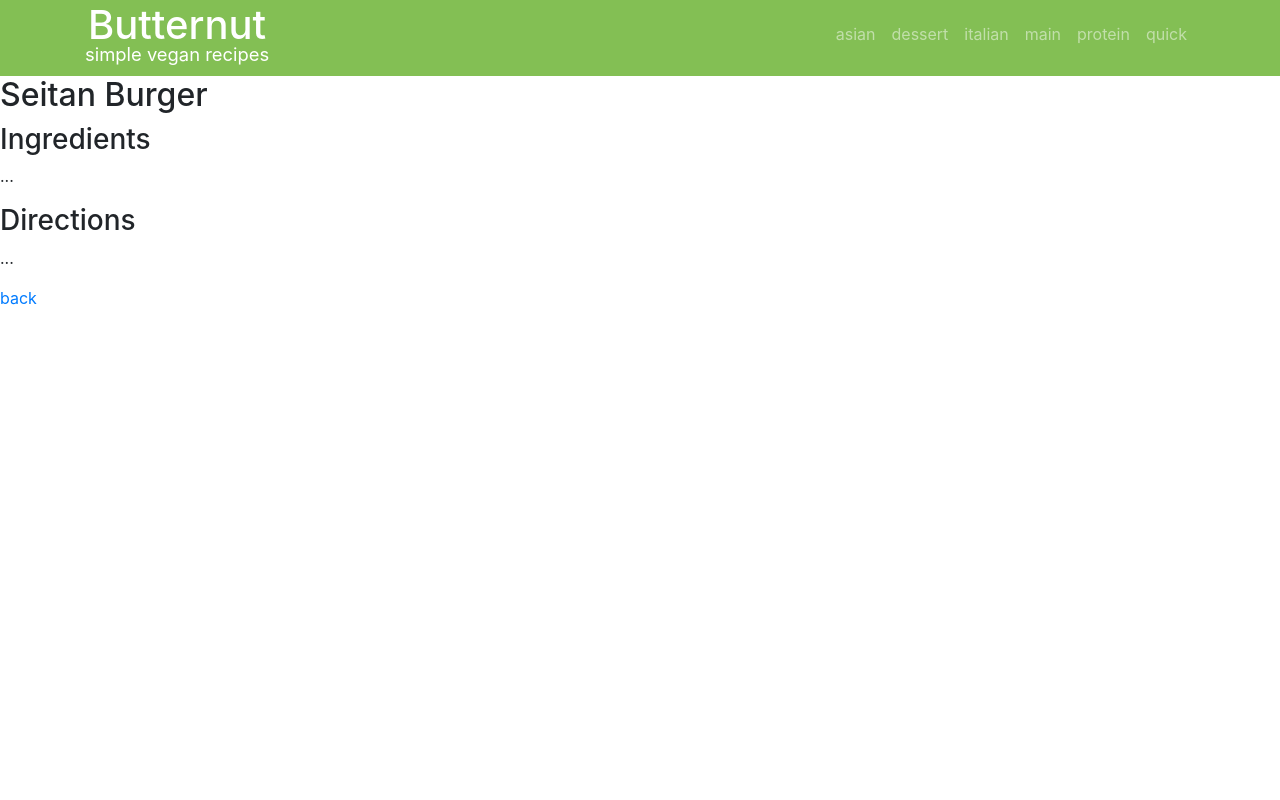
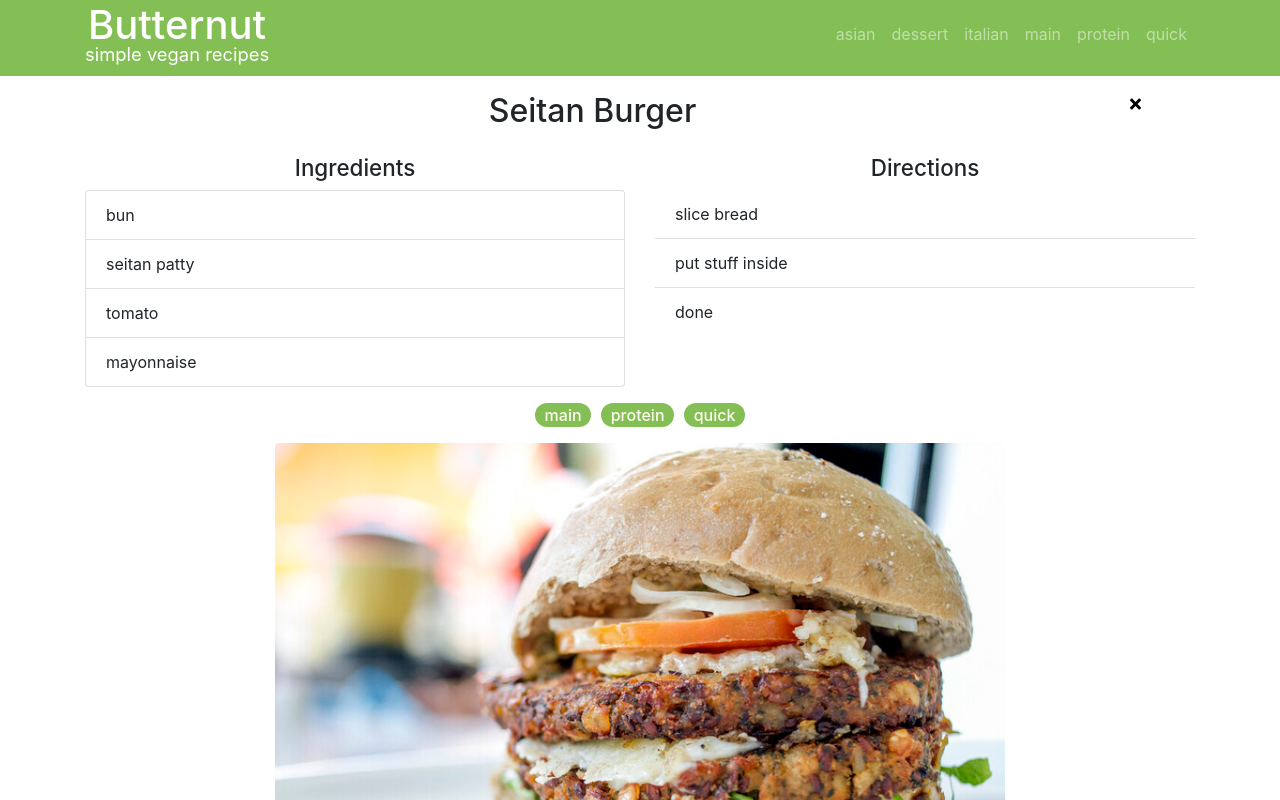
Before and after one commit to rumwerfer/butternut, a React (Create React App) app: page /0 in a window 1280 px wide. Shown: the top 800 px of the page. Built offline with nearby package versions, Linux system fonts and the light colour scheme.

Commit message:
recipe component

```diff
--- a/package.json
+++ b/package.json
@@ -3,6 +3,9 @@
   "version": "0.1.0",
   "private": true,
   "dependencies": {
+    "@fortawesome/fontawesome-svg-core": "^1.2.35",
+    "@fortawesome/free-solid-svg-icons": "^5.15.3",
+    "@fortawesome/react-fontawesome": "^0.1.14",
     "@testing-library/jest-dom": "^5.11.10",
     "@testing-library/react": "^11.2.6",
     "@testing-library/user-event": "^12.8.3",
--- a/src/App.css
+++ b/src/App.css
@@ -20,13 +20,32 @@
   background-color: #83bf54;
   color: floralwhite;
   font-weight: 500;
+}
+
+.text-tag-small {
   margin-left: 2px;
   margin-right: 2px;
+}
+
+.text-tag-big {
+  margin-left: 5px;
+  margin-right: 5px;
+  font-size: 100%;
 }
 
 .text-teaser-heading {
   font-size: 1.5rem;
 }
+
+.text-recipe-heading {
+  font-size: 2rem;
+}
+
+.text-recipe-subheading {
+  font-size: 1.4rem;
+  margin-top: 1rem;
+}
+
 
 .bg-green {
   background-color: #83bf54;
@@ -46,3 +65,12 @@
 .teaser-body {
   margin: 0.8rem auto auto auto;
 }
+
+.tags-recipe {
+  font-size: 40;
+}
+
+.img-recipe {
+  max-width: 800px;
+  height: auto;
+}
--- a/src/components/RecipeComponent.js
+++ b/src/components/RecipeComponent.js
@@ -1,17 +1,62 @@
 import React, { Component } from 'react';
 import { Link } from 'react-router-dom';
+import Container from 'react-bootstrap/Container';
+import Row from 'react-bootstrap/Row';
+import Col from 'react-bootstrap/Col';
+import ListGroup from 'react-bootstrap/ListGroup';
+import Badge from 'react-bootstrap/Badge';
+import Image from 'react-bootstrap/Image';
+import { FontAwesomeIcon } from '@fortawesome/react-fontawesome'
+import { faTimes } from '@fortawesome/free-solid-svg-icons'
 
 class Recipe extends Component {
   render() {
+    const recipe = this.props.recipe;
+
     return (
-      <div>
-        <h2>{this.props.recipe.name}</h2>
-        <h3>Ingredients</h3>
-        <p>...</p>
-        <h3>Directions</h3>
-        <p>...</p>
-        <Link to='/'>back</Link>
-      </div>
+      <Container>
+        <Row className="mt-3">
+          <Col xs={9} sm={11}>
+            <h2 className="text text-recipe-heading">{recipe.name}</h2>
+          </Col>
+          <Col xs={1}>
+            <Link to='/'>
+              <FontAwesomeIcon icon={faTimes} color="black"/>
+            </Link>
+          </Col>
+        </Row>
+        <Row>
+          <Col xs={12} sm={6}>
+            <h3 className="text text-recipe-subheading">Ingredients</h3>
+            <ListGroup>
+              {recipe.ingredients.map(item =>
+                <ListGroup.Item>{item}</ListGroup.Item>
+              )}
+            </ListGroup>
+          </Col>
+          <Col xs={12} sm={6}>
+            <h3 className="text text-recipe-subheading">Directions</h3>
+            <ListGroup variant="flush">
+              {recipe.directions.map(item =>
+                <ListGroup.Item>{item}</ListGroup.Item>
+              )}
+            </ListGroup>
+          </Col>
+        </Row>
+        <Row className="mt-3 justify-content-center tags">
+          {recipe.tags.sort().map(
+            tag => <Badge pill className="text text-tag text-tag-big">{tag}</Badge>
+          )}
+        </Row>
+        <Row className="mt-3">
+          <Col xs={12} lg={{span: 10, offset: 1}} xl={{span: 8, offset: 2}}>
+            <Image src={"../assets/images/" + recipe.id + ".jpg"} fluid rounded />
+            <p><small>
+              Image: <a href={recipe.imgSource} target="_blank" rel="noreferrer">{recipe.imgAuthor}</a> ({recipe.imgLicense})
+            </small></p>
+          </Col>
+        </Row>
+      </Container>
     );
   }
 }
--- a/src/components/TeaserComponent.js
+++ b/src/components/TeaserComponent.js
@@ -22,7 +22,7 @@ class Teaser extends Component {
                 <h2 className="text text-teaser-heading">{recipe.name}</h2>
                 <div className="tags">
                   {recipe.tags.sort().map(
-                    tag => <Badge pill className="text text-tag">{tag}</Badge>
+                    tag => <Badge pill className="text text-tag text-tag-small">{tag}</Badge>
                   )}
                 </div>
               </Card.Body>
```
Also changed, not shown: 1 other file (tests, documents, lock files or other folders).
